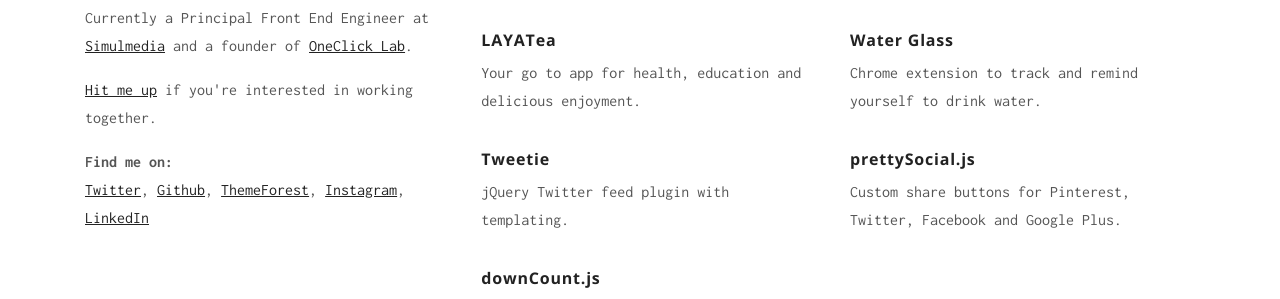
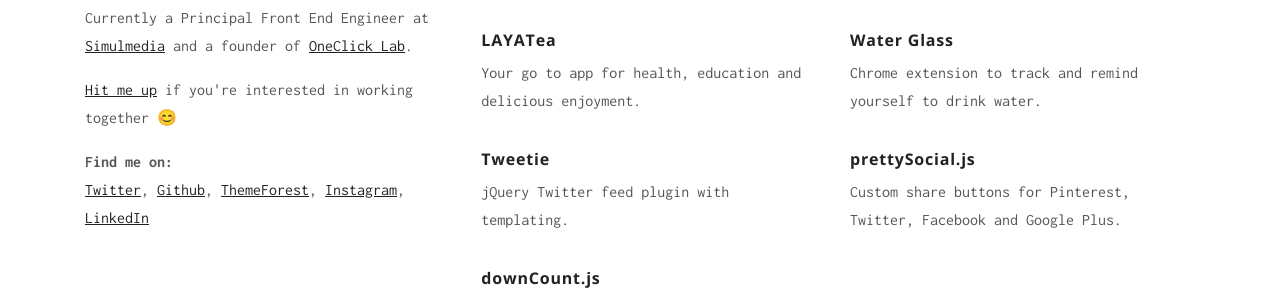
Before and after one commit to sonnyt/sonnyt.github.io, a Jekyll site: the page built from index.html, in a window 1280 px wide. Shown: the part 371-670 px from the top of the page. Built offline with Jekyll 4.4.1, drawn with Linux system fonts in a browser that asks for light colours.

```diff
--- a/index.html
+++ b/index.html
@@ -9,7 +9,7 @@ layout: layout
       <p>{{ site.description }}</p>
 
       <p>
-        <a href="mailto:{{ site.contact.email }}" rel="noopener" target="_blank" title="{{ site.contact.email }}">Hit me up</a> if you're interested in working together.
+        <a href="mailto:{{ site.contact.email }}" rel="noopener" target="_blank" title="{{ site.contact.email }}">Hit me up</a> if you're interested in working together 😊
       </p>
 
       <p>
```
